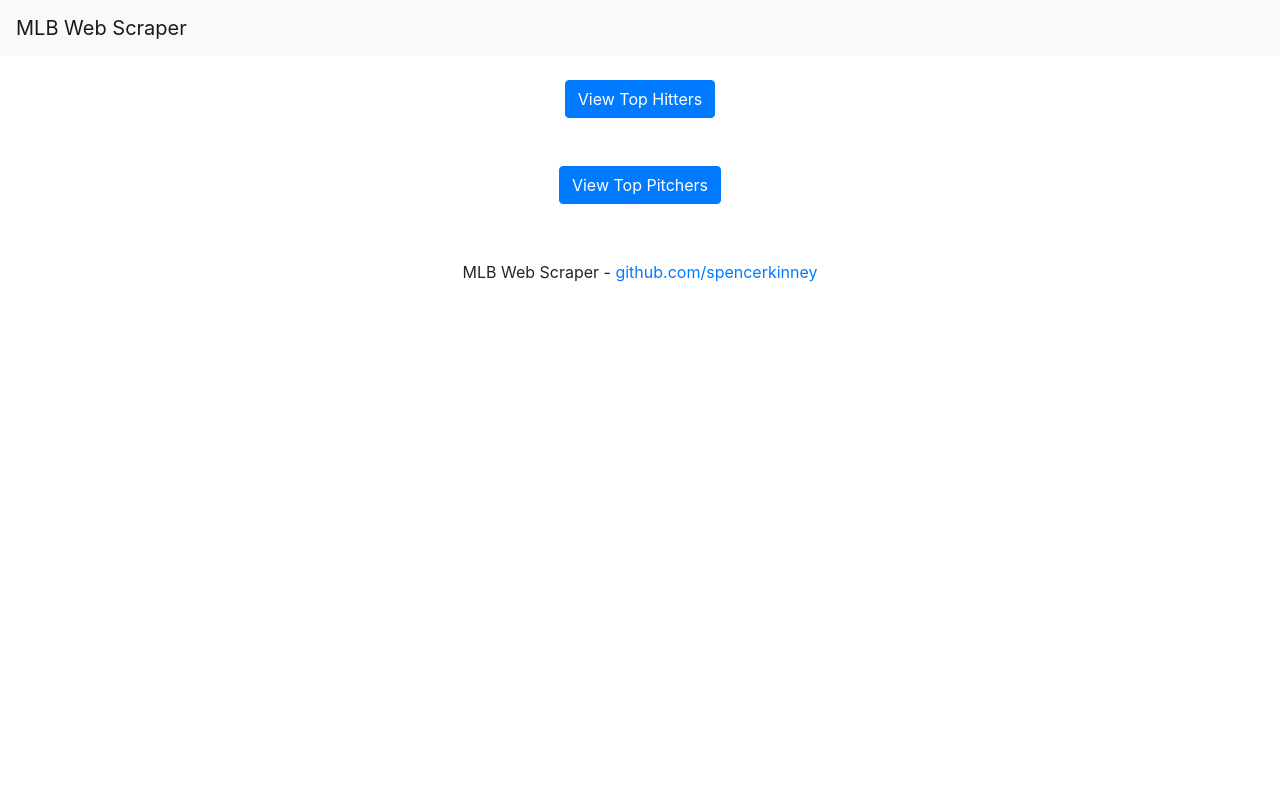
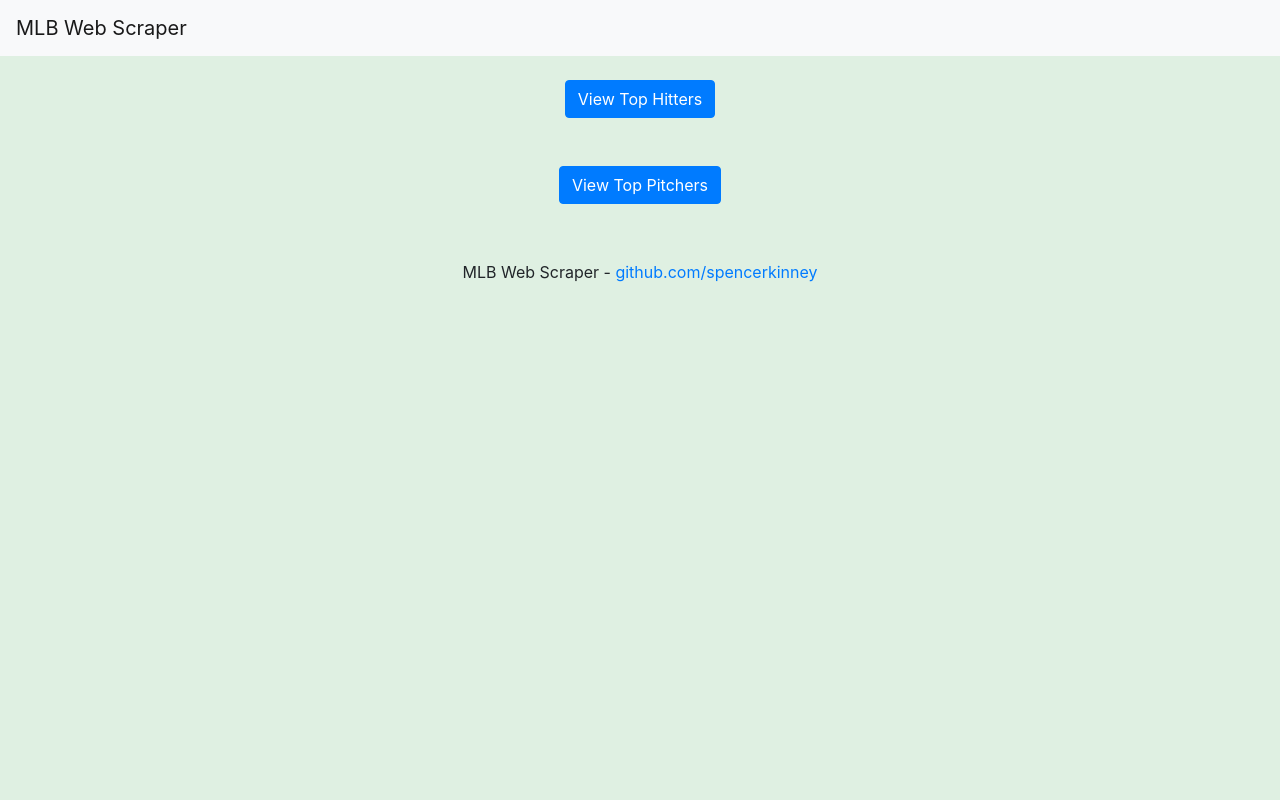
Before and after one commit to spencerkinney/mlb-web-scraper, a Django app: page / in a window 1280 px wide. Run offline with Django 3.2, Linux system fonts and the light colour scheme; some libraries are stand-ins or nearby versions.

Commit message:
HTML styling changes

```diff
--- a/sports_scraper/sports_scraper/templates/index.html
+++ b/sports_scraper/sports_scraper/templates/index.html
@@ -1,6 +1,9 @@
 {% include "header.html" %}
-
+<style type="text/css">
+  body { background: #DFF0E2 !important; } /* Adding !important forces the browser to overwrite the default style applied by Bootstrap */
+</style>
 <body>
+  <div class="container">
   {% if not hitters_list %}
     <br>
       <center>
@@ -72,6 +75,7 @@
       </tbody>
     </table>
   </center>
+  </div>
 </body>
 
 {% include 'footer.html' %}
```
